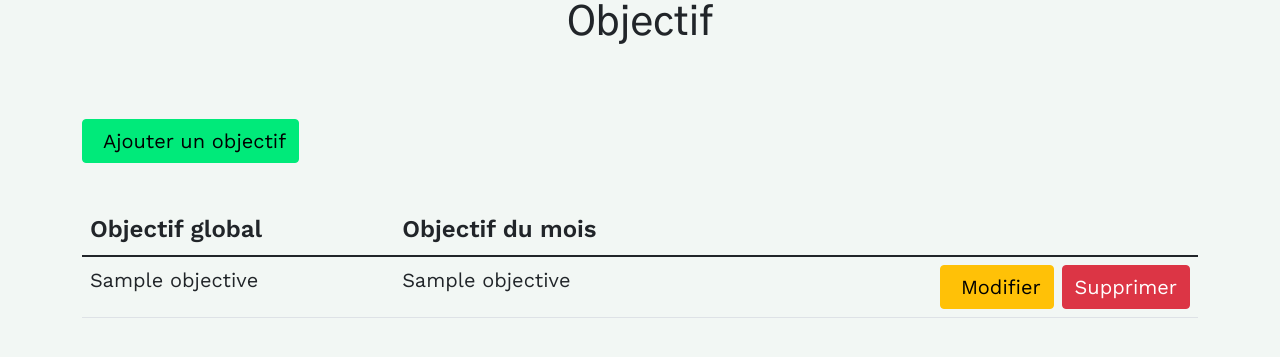
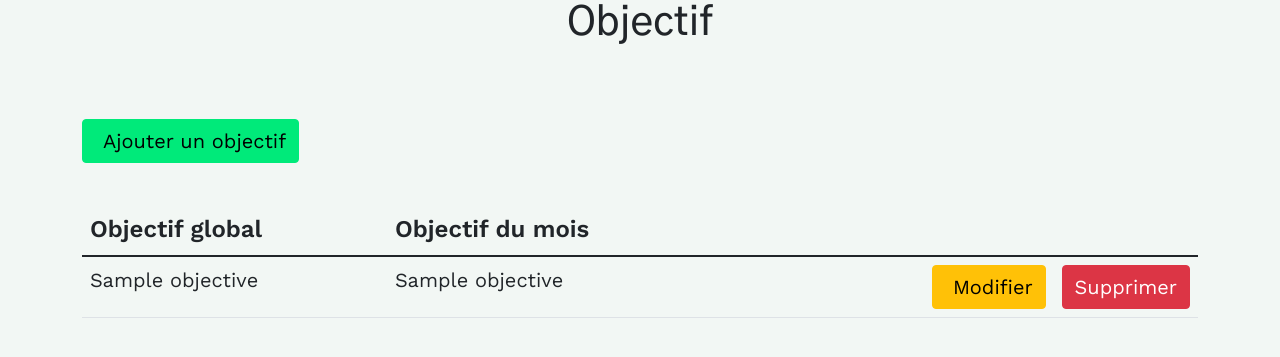
Before and after one commit to WildCodeSchool/2022-03-php-orleans-project-paleolife, a Symfony app: template templates/objective/index.html.twig in a window 1280 px wide. Shown: the part 136-493 px from the top of the page. Run offline with Twig, Linux system fonts and the light colour scheme; the template is opened without the code that fills it: most values are stand-ins (such as "Sample title", 1, 10 or a date in 2020); style sheets or scripts are compiled from the project's sources; some libraries are stand-ins or nearby versions.

Commit message:
change size and url

```diff
--- a/templates/objective/index.html.twig
+++ b/templates/objective/index.html.twig
@@ -28,7 +28,7 @@
 						<td>{{ objective.globalName }}</td>
 						<td>{{ objective.monthName }}</td>
 						<td class="d-flex justify-content-end">
-							<a class="btn btn-warning mx-2 fs-5" href="{{ path('app_objective_edit', {'id': objective.id}) }}">
+							<a class="btn btn-warning mx-3 fs-5" href="{{ path('app_objective_edit', {'id': objective.id}) }}">
                             <i class= "bi bi-pen-fill me-2" ></i>
                             Modifier
                             </a>
```
